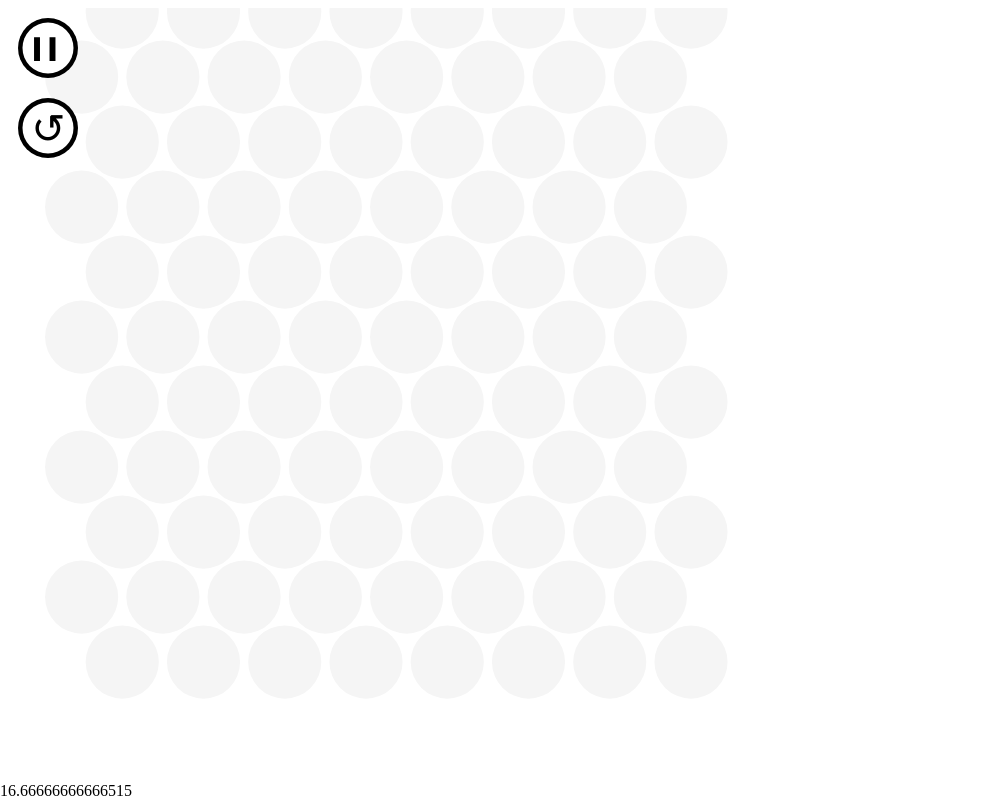
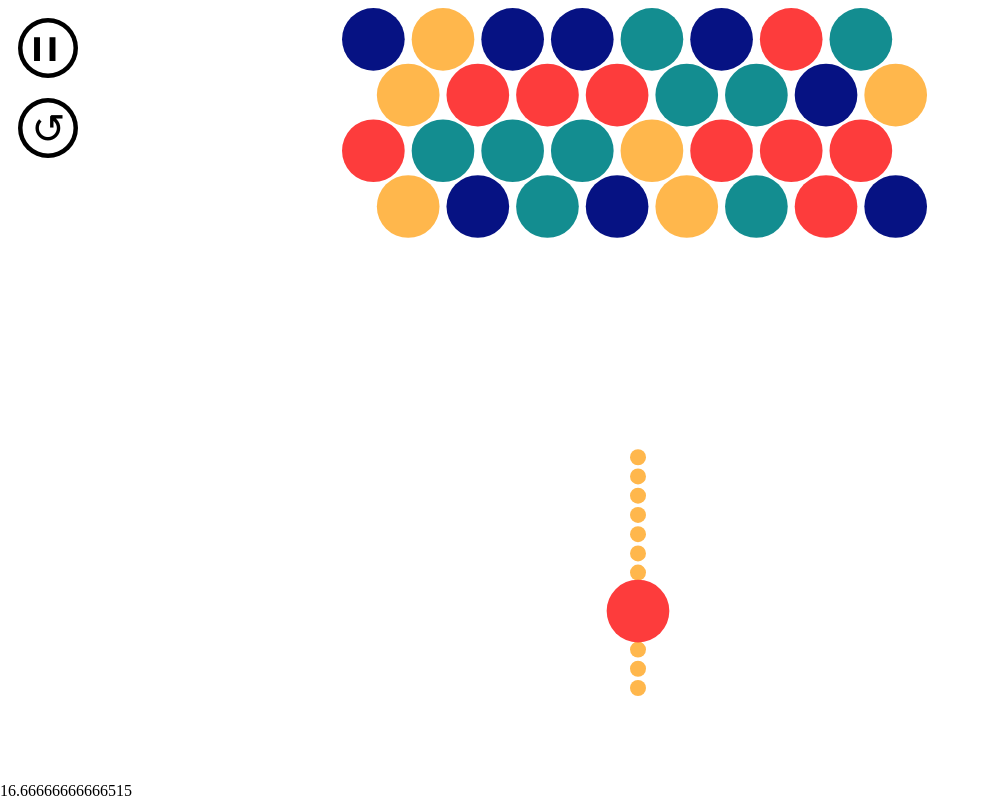
Before and after one commit to TheLanguageGamer/BallPit, a plain HTML site: page examples/BustAMove/index.html in a window 1280 px wide. Shown: the whole page, without its empty margins (0-989 px from the left). Drawn offline with Linux system fonts and the light colour scheme.

Commit message:
working on bust a move

```diff
--- a/Collider.js
+++ b/Collider.js
@@ -52,8 +52,43 @@ var Collider = function(width, height) {
 					return dot;
 				}
 			}
-
 			return null;
+		},
+		forDots(dots, otherDot, filter = null) {
+			for (var i = dots.length-1; i >= 0; i--) {
+				var dot = dots[i];
+				if (filter && !filter(dot)) {
+					continue;
+				}
+				var delta = vector2(
+					dot.position.x - otherDot.position.x,
+					dot.position.y - otherDot.position.y,
+				);
+				var distance = Math.sqrt(delta.x*delta.x+delta.y*delta.y);
+				if (distance <= dot.radius + otherDot.radius) {
+					return dot;
+				}
+			}
+			return null;
+		},
+		closest(dots, otherDot) {
+			var closest = null
+			var closestDistance = 0;
+			for (var i = dots.length-1; i >= 0; i--) {
+				var dot = dots[i];
+				var delta = vector2(
+					dot.position.x - otherDot.position.x,
+					dot.position.y - otherDot.position.y
+				);
+				var distance = Math.sqrt(delta.x*delta.x+delta.y*delta.y);
+				console.log("Distance:", distance);
+				if (distance <= closestDistance
+					|| closest == null) {
+					closest = dot;
+					closestDistance = distance;
+				}
+			}
+			return closest;
 		},
 	};
 };
--- a/Dot.js
+++ b/Dot.js
@@ -98,7 +98,6 @@ var Dot = function(Tweener) {
 			}
 		},
 		rotate : function(dots) {
-			console.log("rotate");
 			var bounding = boundingRect(dots);
 			var width = bounding.max.x - bounding.min.x;
 			var height = bounding.max.y - bounding.min.y;
--- a/FSMWrapper.js
+++ b/FSMWrapper.js
@@ -113,6 +113,8 @@ var FSMWrapper = function(game, width, height) {
 		Tweener : game.Tweener,
 		Physics : game.Physics,
 		Dot : game.Dot,
+		ShapeMaker : game.ShapeMaker,
+		Collider : game.Collider,
 		setModule(m) {
 			module = m;
 		},
--- a/Game.js
+++ b/Game.js
@@ -12,6 +12,7 @@ var Game = function(width, height) {
 	var Physics = window.Physics(width, height);
 	var Collider = window.Collider(width, height);
 	var Dot = window.Dot(Tweener);
+	var ShapeMaker = window.ShapeMaker(Dot);
 
 	var state = null;
 
@@ -81,15 +82,15 @@ var Game = function(width, height) {
 			last = now;
 			FPSCounter.update(delta);
 
+			Tweener.update(delta, dots);
+			Physics.update(delta, dots);
+			Renderer.update(delta, dots);
+
 			state.input(keyDowns, mouseEvents, dots);
 			keyDowns = {};
 			mouseEvents = [];
 
 			state.update(delta, dots);
-
-			Tweener.update(delta, dots);
-			Physics.update(delta, dots);
-			Renderer.update(delta, dots);
 		}
 
 		window.requestAnimationFrame(update);
@@ -116,5 +117,7 @@ var Game = function(width, height) {
 		Tweener : Tweener,
 		Physics : Physics,
 		Dot : Dot,
+		ShapeMaker : ShapeMaker,
+		Collider : Collider,
 	};
 }
--- a/Grid.js
+++ b/Grid.js
@@ -5,32 +5,18 @@ function SquishedGridLayout(
 	maxHeight,
 	upperLeft) {
 
-	var x = 0.8;
+	var SQUISH = 0.8;
 
-	var maxCellWidth = maxWidth/(colCount+0.5);
-	var maxCellHeight = maxHeight/(rowCount*x);
+	var heightDrivenCellSize = maxHeight/(rowCount*SQUISH);
+	var widthDrivenCellSize = maxWidth/(colCount+0.5);
 
-	console.log("SquishedGridLayout", maxCellWidth, maxCellHeight);
+	var cellSize = Math.min(
+		heightDrivenCellSize,
+		widthDrivenCellSize
+	);
 
-	// maxCellWidth = Math.min(
-	// 	maxCellWidth,
-	// 	maxCellHeight*(1.0/x),
-	// );
-
-	// maxCellHeight = Math.min(
-	// 	maxCellHeight,
-	// 	maxCellWidth*x,
-	// );
-
-	console.log(maxCellWidth, maxCellHeight);
-
-	// var maxCellSize = Math.min(
-	// 	maxHeight/rowCount,
-	// 	maxWidth/colCount
-	// );
-
-	var width = maxCellWidth*colCount;
-	var height = maxCellHeight*rowCount;
+	var width = cellSize*(colCount+0.5);
+	var height = cellSize*rowCount*SQUISH;
 	upperLeft = vector2(
 		upperLeft.x + (maxWidth-width)/2.0,
 		upperLeft.y + (maxHeight-height)/2.0,
@@ -38,29 +24,38 @@ function SquishedGridLayout(
 
 	console.log(width, height);
 
-	var cellWidth = Math.min(
-		height/rowCount,
-		width/colCount,
-	);
-	var margin = 0.1*cellWidth
-	var radius = (cellWidth-margin) / 2.0;
+	var margin = 0.1*cellSize
+	var radius = (cellSize-margin) / 2.0;
 
 	function positionForCoordinate(i, j) {
-		var offset = j%2 == 1 ? cellWidth/2.0 : 0.0;
+		var offset = j%2 == 1 ? cellSize/2.0 : 0.0;
 		return vector2(
-			cellWidth*i + radius + upperLeft.x + offset,
-			x*cellWidth*j + radius + upperLeft.y,
+			cellSize*i + radius + upperLeft.x + offset,
+			SQUISH*cellSize*j + radius + upperLeft.y,
 		);
+	}
+
+	function coordinateForPosition(position) {
+		var j = (position.y - radius - upperLeft.y)/(cellSize*SQUISH);
+		var offset = j%2 == 1 ? cellSize/2.0 : 0.0;
+		var i = (position.x - radius - upperLeft.x - offset)/cellSize;
+		return {
+			i : Math.round(i),
+			j : Math.round(j),
+		};
 	}
 
 	return {
 		positionForCoordinate : positionForCoordinate,
-		coordinateForPosition : null,
+		coordinateForPosition : coordinateForPosition,
 		radius : radius,
 		rowCount : rowCount,
 		colCount : colCount,
 		margin : margin,
-		cellSize : cellWidth,
+		cellSize : cellSize,
+		width : width,
+		height : height,
+		upperLeft : upperLeft,
 	};
 }
 
@@ -86,6 +81,7 @@ function NormalGridLayout(
 		height/rowCount,
 		width/colCount,
 	);
+	console.log("NormalGridLayout", cellSize, maxCellSize);
 	var margin = 0.1*cellSize
 	var radius = (cellSize-margin) / 2.0;
 
@@ -113,6 +109,9 @@ function NormalGridLayout(
 		colCount : colCount,
 		margin : margin,
 		cellSize : cellSize,
+		width : width,
+		height : height,
+		upperLeft : upperLeft,
 	};
 }
 
@@ -245,6 +244,9 @@ function Grid(Game, layout) {
 					setStateForCell(cell, cellStates[j][i]);
 				}
 			}
+		},
+		setCell(j, i, state) {
+			setStateForCell(cells[j][i], state);
 		},
 		clear() {
 			for (var j = 0; j < rowCount; j++) {
--- a/Physics.js
+++ b/Physics.js
@@ -12,6 +12,11 @@ var Physics = function(width, height) {
 	var dampening = vector2(1, 1);
 	var absoluteMin = vector2(0, 0);
 	var absoluteMax = vector2(width, height);
+
+	var left = 0;
+	var right = width;
+	var top = 0;
+	var bottom = height;
 
 	function updatePosition(dot, delta) {
 		var position = dot.position;
@@ -30,20 +35,20 @@ var Physics = function(width, height) {
 	}
 
 	function collideWithWalls(dot) {
-		if (dot.position.x - dot.radius < 0
+		if (dot.position.x - dot.radius < left
 			&& dot.velocity.x < 0) {
 			console.log("collideWithWalls");
 			dot.velocity = vector2(-dot.velocity.x, dot.velocity.y);
 		}
-		if (dot.position.x + dot.radius > width
+		if (dot.position.x + dot.radius > right
 			&& dot.velocity.x > 0) {
 			dot.velocity = vector2(-dot.velocity.x, dot.velocity.y);
 		}
-		if (dot.position.y - dot.radius < 0
+		if (dot.position.y - dot.radius < top
 			&& dot.velocity.y < 0) {
 			dot.velocity = vector2(dot.velocity.x, -dot.velocity.y);
 		}
-		if (dot.position.y + dot.radius > height
+		if (dot.position.y + dot.radius > bottom
 			&& dot.velocity.y > 0) {
 			dot.velocity = vector2(dot.velocity.x*dampening.x, -dot.velocity.y*dampening.y);
 		}
@@ -80,6 +85,12 @@ var Physics = function(width, height) {
 		setEnabled(value) { enabled = value; },
 		setGravity(value) { gravity = value; },
 		setDampening(value) { dampening = value; },
+		setWalls(l, r, t, b) {
+			left = l;
+			right = r;
+			top = t;
+			bottom = b;
+		},
 		updatePosition : updatePosition,
 		updateVelocity : updateVelocity,
 	};
--- /dev/null
+++ b/ShapeMaker.js
@@ -0,0 +1,26 @@
+var ShapeMaker = function(Dot) {
+	return {
+		line(color, margin, radius, start, end) {
+			var size = radius+margin;
+			var dots = [];
+			var deltaX = end.x - start.x;
+			var deltaY = end.y - start.y;
+			var magnitude = Math.sqrt(deltaX*deltaX+deltaY*deltaY);
+			var count = Math.floor(magnitude/(size*2.0))+1.0;
+			var spacing = magnitude/(count-1.0);
+			for (var i = 0; i < count; i++) {
+				var position = vector2(
+					start.x + deltaX*i/count,
+					start.y + deltaY*i/count,
+				);
+				var dot = Dot.create(position, radius, color);
+				dots.push(dot);
+			}
+			return {
+				dots : dots,
+				start : start,
+				end : end,
+			};
+		},
+	};
+};
--- a/State.js
+++ b/State.js
@@ -67,9 +67,9 @@ var State = function(Tweener, Physics, Dot) {
 
 	return {
 		fromData : fromData,
-		input(keyDowns, dots) {
+		input(keyDowns, clicked, dots) {
 			if (current && current.input) {
-				current.input(keyDowns, dots);
+				current.input(keyDowns, clicked, dots);
 			}
 		},
 		update(delta, dots) {
--- a/examples/BustAMove/BustAMove.js
+++ b/examples/BustAMove/BustAMove.js
@@ -1,19 +1,119 @@
-var BustAMove = function(Game, width, height) {
+var BustAMove = function(game, width, height) {
 
-	var ROW_COUNT = 12;
+	var ROW_COUNT = 14;
 	var COL_COUNT = 8;
+	var CC = Color.Combination.Painterly;
 
 	var layout = window.SquishedGridLayout(
 		ROW_COUNT, COL_COUNT, width, height, vector2(0, 0));
-	var grid = window.Grid(Game, layout);
+	var grid = window.Grid(game, layout);
+	var gridDots = [];
+
+	function stateStyleCallback(cell, newState) {
+		cell.dot.visible = newState != 0;
+		if (newState > 0) {
+			cell.dot.color = CC[newState-1];
+		}
+	}
+	grid.setStateStyleCallback(stateStyleCallback);
+
+	var aimer = game.ShapeMaker.line(
+		CC[2],
+		2.0,
+		8.0,
+		vector2(width/2.0, height-100),
+		vector2(width/2.0, height-350),
+	);
+
+	var centerIdx= Math.floor(aimer.dots.length*1/3);
+	var center = aimer.dots[centerIdx].position;
+
+	game.Renderer.getCanvas().addEventListener("mousemove", function(e){
+		var position = vector2(
+			e.pageX - game.Renderer.getCanvas().offsetLeft,
+			e.pageY - game.Renderer.getCanvas().offsetTop,
+		);
+
+		var angle = Math.atan2(
+			position.y-center.y,
+			position.x-center.x,
+		);
+
+		for (var i = 0; i < aimer.dots.length; i++) {
+			var dot = aimer.dots[i];
+			var deltaX = dot.position.x - center.x;
+			var deltaY = dot.position.y - center.y;
+			var magnitude = Math.sqrt(deltaX*deltaX+deltaY*deltaY);
+			var polarity = i < centerIdx ? -1.0 : 1.0;
+			dot.position = vector2(
+				polarity*Math.cos(angle)*magnitude+center.x,
+				polarity*Math.sin(angle)*magnitude+center.y,
+			);
+		}
+	});
+
+	var current = game.Dot.create(center, layout.radius, CC[1]);
+
+	game.Renderer.getCanvas().addEventListener("click", function(e){
+		var position = vector2(
+			e.pageX - game.Renderer.getCanvas().offsetLeft,
+			e.pageY - game.Renderer.getCanvas().offsetTop,
+		);
+
+		var angle = Math.atan2(
+			position.y-center.y,
+			position.x-center.x,
+		);
+
+		current.velocity = vector2(
+			Math.cos(angle),
+			Math.sin(angle)
+		);
+	});
 
 	return {
 		initialize(dots) {
-			grid.initialize(dots);
+			game.Physics.setEnabled(true);
+			game.Physics.setGravity(vector2(0, 0));
+			game.Physics.setWalls(
+				layout.upperLeft.x,
+				layout.upperLeft.x + layout.width,
+				layout.upperLeft.y,
+				layout.upperLeft.y + layout.height
+			);
+			grid.initialize(gridDots);
+			for (var j = 0; j < 4; j++) {
+				for (var i = 0; i < COL_COUNT; i++) {
+					grid.setCell(j, i, Math.floor(Math.random()*4+1));
+				}
+			}
+			dots.push.apply(dots, gridDots);
+			dots.push.apply(dots, aimer.dots);
+			dots.push(current);
 		},
 		input(keyDowns, dots) {
 		},
 		update(delta, dots) {
+			if (current && current.visible) {
+				var collided = game.Collider.forDots(
+					gridDots, current, function(dot){
+
+					return dot.visible;
+				});
+				if (!collided) {
+					return;
+				}
+				//var coord = layout.coordinateForPosition(collided.position);
+				//console.log("Collided:", coord.j, coord.i);
+				var closest = game.Collider.closest(gridDots, current);
+				var coord = layout.coordinateForPosition(closest.position);
+				grid.setCell(coord.j, coord.i, 1);
+				var cell = grid.getCell(coord.j, coord.i);
+				current.visible = false;
+				console.log("closest", coord.j, coord.i);
+				console.log(cell.dot.position.x, cell.dot.position.y);
+				console.log(closest.position.x, closest.position.y);
+			}
 		},
 	};
 }
--- a/examples/BustAMove/index.html
+++ b/examples/BustAMove/index.html
@@ -11,6 +11,7 @@
 	<script type="text/javascript" src="../../Tweener.js"></script>
 	<script type="text/javascript" src="../../Collider.js"></script>
 	<script type="text/javascript" src="../../Grid.js"></script>
+	<script type="text/javascript" src="../../ShapeMaker.js"></script>
 	<script type="text/javascript" src="../../Game.js"></script>
 	<script type="text/javascript" src="../../FSMWrapper.js"></script>
 	<script type="text/javascript" src="BustAMove.js"></script>
--- a/main.js
+++ b/main.js
@@ -38,7 +38,7 @@ window.onload = function() {
 		last = now;
 		FPSCounter.update(delta);
 
-		State.input(keyDowns, dots);
+		State.input(keyDowns, null, dots);
 		keyDowns = {};
 
 		State.update(delta, dots);
```
Also changed, not shown: examples/2048/index.html (+1 -0 lines), examples/Tetris/index.html (+1 -0 lines).
